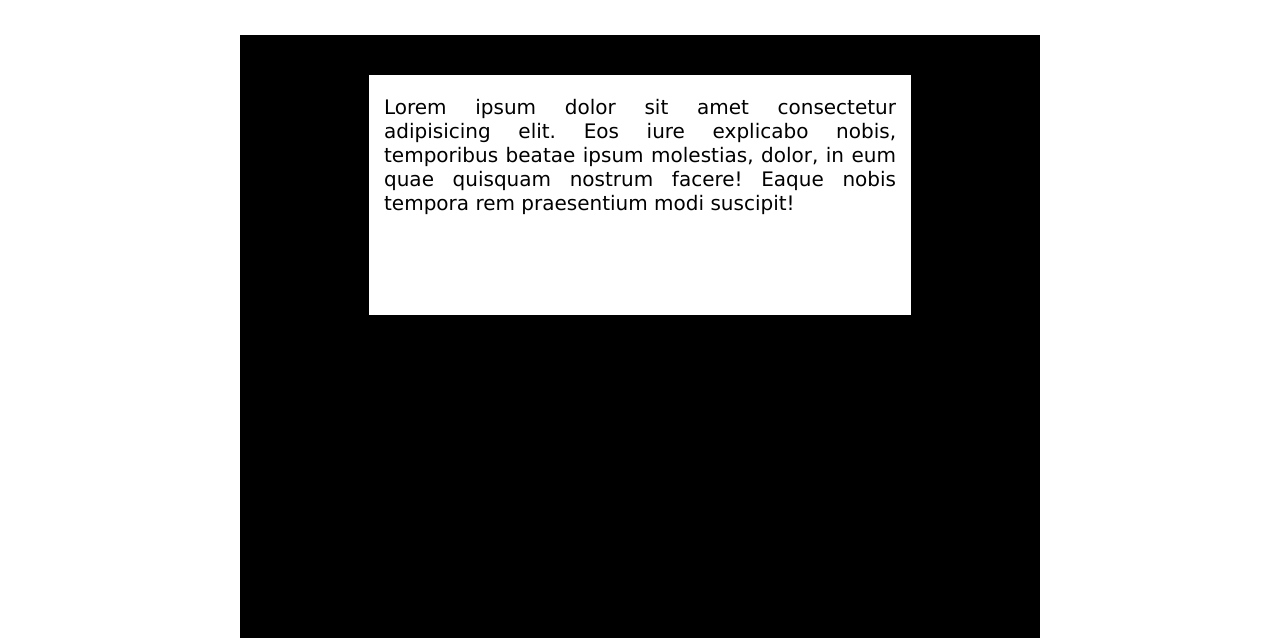
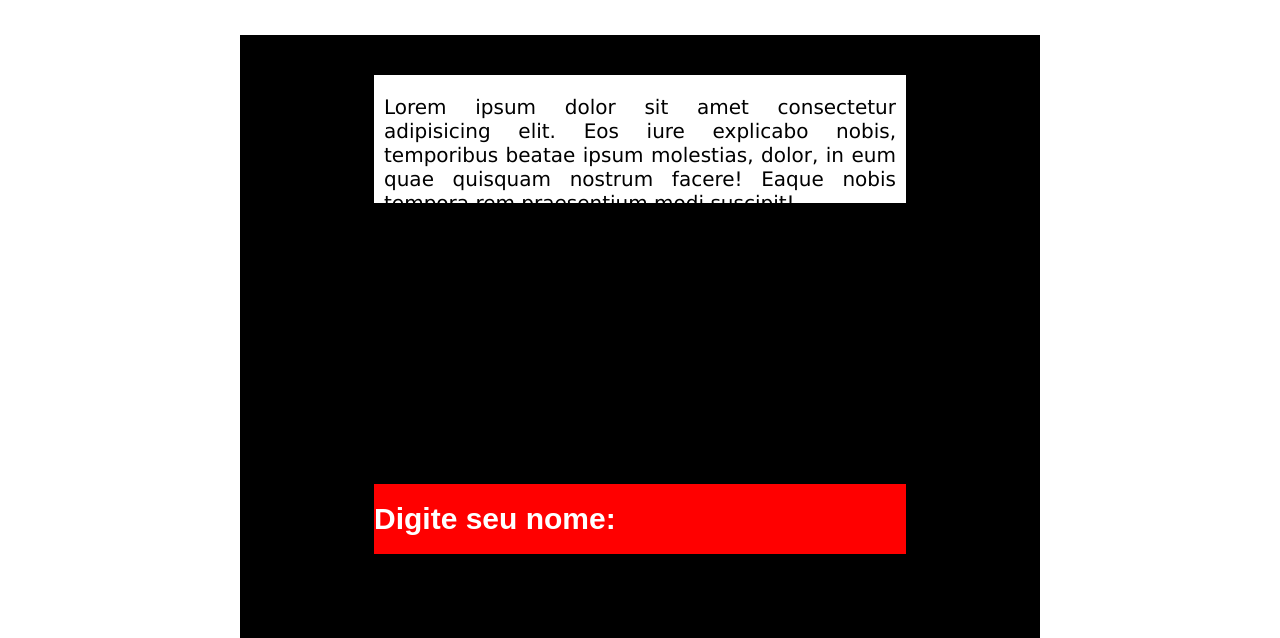
Before and after one commit to caio1213pgm/eventos.com, a plain HTML site: page index.html in a window 1280 px wide. Shown: the part 162-800 px from the top of the page. Drawn offline with Linux system fonts and the light colour scheme.

Commit message:
criação da div nome e edição da mesma

```diff
--- a/index.html
+++ b/index.html
@@ -18,6 +18,9 @@
                 <p>Lorem ipsum dolor sit amet consectetur adipisicing elit. Eos iure explicabo nobis, temporibus beatae ipsum molestias, dolor, in eum quae quisquam nostrum facere! Eaque nobis tempora rem praesentium modi suscipit!</p>
             </div>
         </div>
+        <div id="nome">
+            <h3>Digite seu nome:</h3>
+        </div>
 
     </div>
 </body>
--- a/styles.css
+++ b/styles.css
@@ -21,7 +21,8 @@ header{
 
 /*INÍCIO CONTAINER*/
 #container{
-    display: flex;
+    display: grid;
+    flex-direction: column;
     margin: 37px auto;
     justify-content: center;
 
@@ -32,9 +33,14 @@ header{
 /*Início --Descrição*/
 #descricaoCaixa{
     display: flex;
-    margin: 40px 0px 520px;
+    margin-top: 40px;
+    margin-left: auto;
+    margin-right: auto;
+    margin-bottom: 0px;
+
     width: 40vmax;
-    padding: 0px 15px;
+    height: 10vmax;
+    padding: 0px 10px;
     background-color: white;
 
     #descricaoTexto{
@@ -44,3 +50,20 @@ header{
     }
 }
 /*Fim --Descrição*/
+
+/*Início --Nome*/
+#nome{
+    display: flex;
+    align-items: center;
+    justify-content: center;
+    width: px;
+    height: 70px;
+    justify-content: start;
+    background-color: red;
+    h3{
+        font-family: Arial, Helvetica, sans-serif;
+        font-size: 30px;
+        text-align: justify;
+        color: white;
+    }
+}
```
